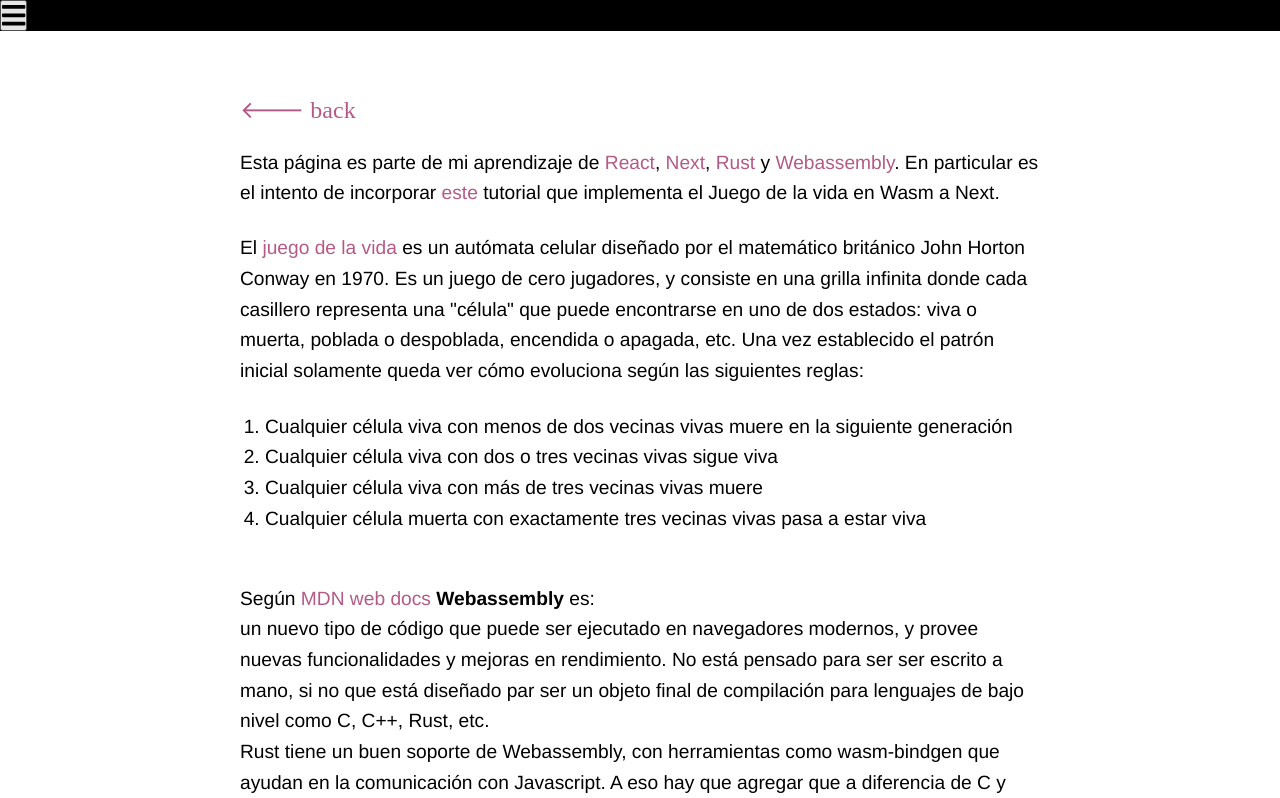
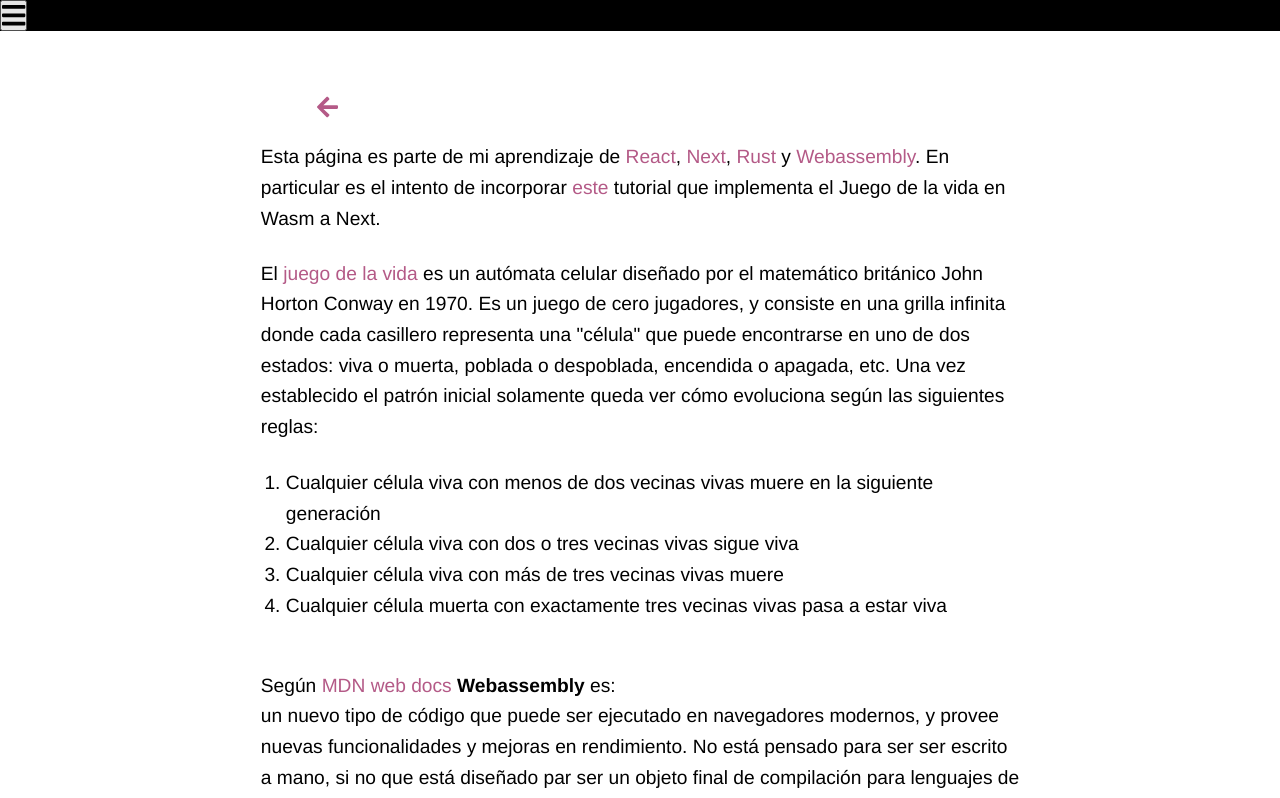
Before and after one commit to ignacio-gc/wasm-gol-next, a Next.js app: page /acerca in a window 1280 px wide. Shown: the top 798 px of the page. Built offline with nearby package versions, Linux system fonts and the light colour scheme.

Commit message:
más css

```diff
--- a/pages/acerca.js
+++ b/pages/acerca.js
@@ -5,6 +5,8 @@
 import 'prismjs/components/prism-rust'
 import 'prismjs/components/prism-jsx'
 import styles from './acerca.module.css'
+import { faArrowLeft } from '@fortawesome/free-solid-svg-icons'
+import { FontAwesomeIcon } from '@fortawesome/react-fontawesome'
 
 const Acerca = () => {
 
@@ -86,7 +88,7 @@
         <div className={styles.container}>
           <div className={styles.linkDiv}>
             <Link href="/">
-              <a className={styles.link}>🡐 back</a>
+              <a className={styles.link}><span><FontAwesomeIcon icon={faArrowLeft} /></span></a>
             </Link>
           </div>
           <div className={styles.texto}>
@@ -187,7 +189,7 @@
 
           <div className={styles.linkDiv}>
             <Link href="/">
-              <a className={styles.link}>🡐 back</a>
+              <a className={styles.link}><span><FontAwesomeIcon icon={faArrowLeft} /></span></a>
             </Link>
           </div>
         </div>
--- a/pages/acerca.module.css
+++ b/pages/acerca.module.css
@@ -28,6 +28,7 @@
 
   .linkDiv {
     margin-top: 5vh;
+    margin-left: 6vw;
   }
 
   .link {
@@ -53,10 +54,14 @@
     font-size: 1.2rem;
     font-family: Cantarell, 'Helvetica Neue', sans-serif;
     line-height: 1.6;
-    margin-top: 1.5rem;
+    margin: 1.3rem;
     margin-bottom: 1.5rem;
   }
 
   .container ul, .container ol {
     padding: 25px;
   }
+
+  .arrow {
+    margin-left: 3vw;
+  }
```
